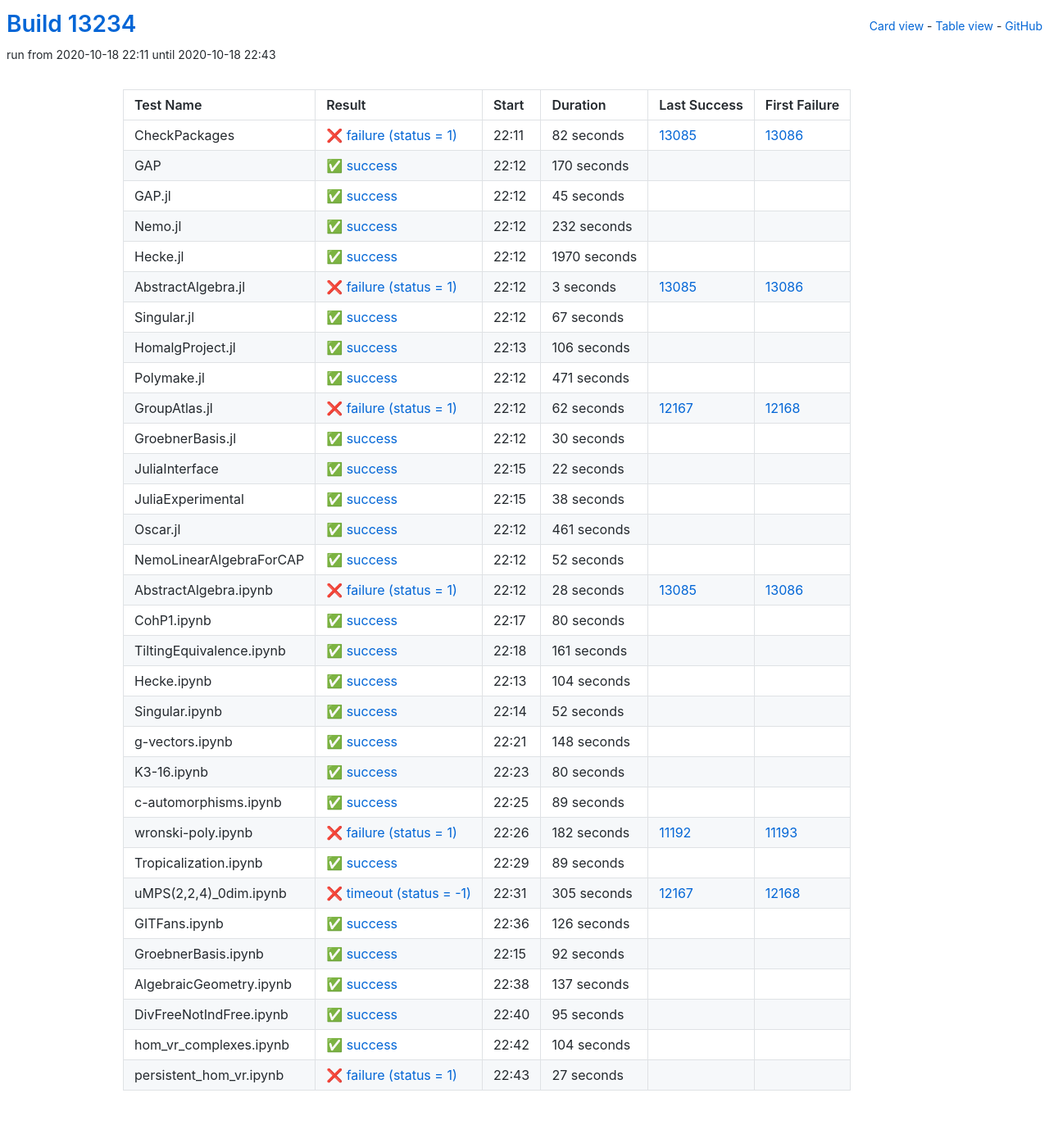
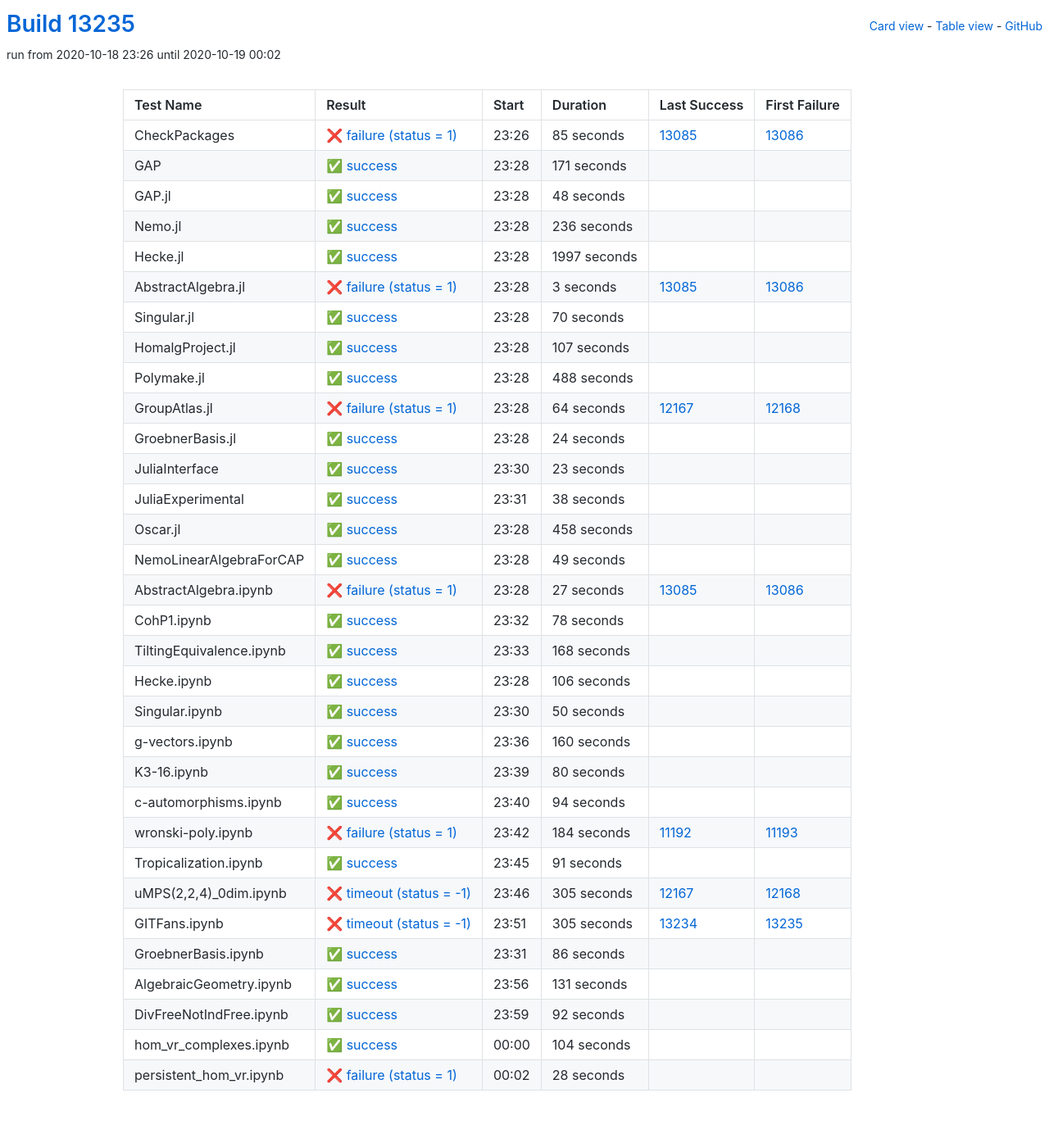
Before and after one commit to oscar-system/oscar-ci-status, a Jekyll site: the page built from table.html, in a window 1280 px wide. Shown: the whole page at 82% size. Built offline with Jekyll 4.4.1, drawn with Linux system fonts in a browser that asks for light colours.

Commit message:
Build #13235

```diff
--- a/_data/ci.yml
+++ b/_data/ci.yml
@@ -1,6 +1,6 @@
 ---
-build: 13234
-build_url: https://oscarci.mathematik.uni-kl.de/job/oscar/13234/
+build: 13235
+build_url: https://oscarci.mathematik.uni-kl.de/job/oscar/13235/
 job: oscar
 organization: oscar-system
 repo: oscar-ci-status
@@ -8,68 +8,68 @@
 tests:
 - name: CheckPackages
   id: checkpackages
-  log: https://oscarci.mathematik.uni-kl.de/job/oscar/13234/artifact/logs/build-13234/CheckPackages.log
-  start: 2020-10-18 22:11
+  log: https://oscarci.mathematik.uni-kl.de/job/oscar/13235/artifact/logs/build-13235/CheckPackages.log
+  start: 2020-10-18 23:26
   success: false
   exitcode: 1
   status: failure
-  duration: 82
+  duration: 85
   last_success: 13085
   last_success_url: https://oscarci.mathematik.uni-kl.de/job/oscar/13085/
   first_failure: 13086
   first_failure_url: https://oscarci.mathematik.uni-kl.de/job/oscar/13086/
 - name: GAP
   id: gap
-  log: https://oscarci.mathematik.uni-kl.de/job/oscar/13234/artifact/logs/build-13234/GAP.log
-  start: 2020-10-18 22:12
+  log: https://oscarci.mathematik.uni-kl.de/job/oscar/13235/artifact/logs/build-13235/GAP.log
+  start: 2020-10-18 23:28
   success: true
   exitcode: 0
   status: success
-  duration: 170
+  duration: 171
   last_success: false
   last_success_url:
   first_failure: false
   first_failure_url:
 - name: GAP.jl
   id: gap-jl
-  log: https://oscarci.mathematik.uni-kl.de/job/oscar/13234/artifact/logs/build-13234/GAP.jl.log
-  start: 2020-10-18 22:12
+  log: https://oscarci.mathematik.uni-kl.de/job/oscar/13235/artifact/logs/build-13235/GAP.jl.log
+  start: 2020-10-18 23:28
   success: true
   exitcode: 0
   status: success
-  duration: 45
+  duration: 48
   last_success: false
   last_success_url:
   first_failure: false
   first_failure_url:
 - name: Nemo.jl
   id: nemo-jl
-  log: https://oscarci.mathematik.uni-kl.de/job/oscar/13234/artifact/logs/build-13234/Nemo.jl.log
-  start: 2020-10-18 22:12
+  log: https://oscarci.mathematik.uni-kl.de/job/oscar/13235/artifact/logs/build-13235/Nemo.jl.log
+  start: 2020-10-18 23:28
   success: true
   exitcode: 0
   status: success
-  duration: 232
+  duration: 236
   last_success: false
   last_success_url:
   first_failure: false
   first_failure_url:
 - name: Hecke.jl
   id: hecke-jl
-  log: https://oscarci.mathematik.uni-kl.de/job/oscar/13234/artifact/logs/build-13234/Hecke.jl.log
-  start: 2020-10-18 22:12
+  log: https://oscarci.mathematik.uni-kl.de/job/oscar/13235/artifact/logs/build-13235/Hecke.jl.log
+  start: 2020-10-18 23:28
   success: true
   exitcode: 0
   status: success
-  duration: 1970
+  duration: 1997
   last_success: false
   last_success_url:
   first_failure: false
   first_failure_url:
 - name: AbstractAlgebra.jl
   id: abstractalgebra-jl
-  log: https://oscarci.mathematik.uni-kl.de/job/oscar/13234/artifact/logs/build-13234/AbstractAlgebra.jl.log
-  start: 2020-10-18 22:12
+  log: https://oscarci.mathematik.uni-kl.de/job/oscar/13235/artifact/logs/build-13235/AbstractAlgebra.jl.log
+  start: 2020-10-18 23:28
   success: false
   exitcode: 1
   status: failure
@@ -80,80 +80,80 @@
   first_failure_url: https://oscarci.mathematik.uni-kl.de/job/oscar/13086/
 - name: Singular.jl
   id: singular-jl
-  log: https://oscarci.mathematik.uni-kl.de/job/oscar/13234/artifact/logs/build-13234/Singular.jl.log
-  start: 2020-10-18 22:12
+  log: https://oscarci.mathematik.uni-kl.de/job/oscar/13235/artifact/logs/build-13235/Singular.jl.log
+  start: 2020-10-18 23:28
   success: true
   exitcode: 0
   status: success
-  duration: 67
+  duration: 70
   last_success: false
   last_success_url:
   first_failure: false
   first_failure_url:
 - name: HomalgProject.jl
   id: homalgproject-jl
-  log: https://oscarci.mathematik.uni-kl.de/job/oscar/13234/artifact/logs/build-13234/HomalgProject.jl.log
-  start: 2020-10-18 22:13
+  log: https://oscarci.mathematik.uni-kl.de/job/oscar/13235/artifact/logs/build-13235/HomalgProject.jl.log
+  start: 2020-10-18 23:28
   success: true
   exitcode: 0
   status: success
-  duration: 106
+  duration: 107
   last_success: false
   last_success_url:
   first_failure: false
   first_failure_url:
 - name: Polymake.jl
   id: polymake-jl
-  log: https://oscarci.mathematik.uni-kl.de/job/oscar/13234/artifact/logs/build-13234/Polymake.jl.log
-  start: 2020-10-18 22:12
+  log: https://oscarci.mathematik.uni-kl.de/job/oscar/13235/artifact/logs/build-13235/Polymake.jl.log
+  start: 2020-10-18 23:28
   success: true
   exitcode: 0
   status: success
-  duration: 471
+  duration: 488
   last_success: false
   last_success_url:
   first_failure: false
   first_failure_url:
 - name: GroupAtlas.jl
   id: groupatlas-jl
-  log: https://oscarci.mathematik.uni-kl.de/job/oscar/13234/artifact/logs/build-13234/GroupAtlas.jl.log
-  start: 2020-10-18 22:12
+  log: https://oscarci.mathematik.uni-kl.de/job/oscar/13235/artifact/logs/build-13235/GroupAtlas.jl.log
+  start: 2020-10-18 23:28
   success: false
   exitcode: 1
   status: failure
-  duration: 62
+  duration: 64
   last_success: 12167
   last_success_url: https://oscarci.mathematik.uni-kl.de/job/oscar/12167/
   first_failure: 12168
   first_failure_url: https://oscarci.mathematik.uni-kl.de/job/oscar/12168/
 - name: GroebnerBasis.jl
   id: groebnerbasis-jl
-  log: https://oscarci.mathematik.uni-kl.de/job/oscar/13234/artifact/logs/build-13234/GroebnerBasis.jl.log
-  start: 2020-10-18 22:12
+  log: https://oscarci.mathematik.uni-kl.de/job/oscar/13235/artifact/logs/build-13235/GroebnerBasis.jl.log
+  start: 2020-10-18 23:28
   success: true
   exitcode: 0
   status: success
-  duration: 30
+  duration: 24
   last_success: false
   last_success_url:
   first_failure: false
   first_failure_url:
 - name: JuliaInterface
   id: juliainterface
-  log: https://oscarci.mathematik.uni-kl.de/job/oscar/13234/artifact/logs/build-13234/JuliaInterface.log
-  start: 2020-10-18 22:15
+  log: https://oscarci.mathematik.uni-kl.de/job/oscar/13235/artifact/logs/build-13235/JuliaInterface.log
+  start: 2020-10-18 23:30
   success: true
   exitcode: 0
   status: success
-  duration: 22
+  duration: 23
   last_success: false
   last_success_url:
   first_failure: false
   first_failure_url:
 - name: JuliaExperimental
   id: juliaexperimental
-  log: https://oscarci.mathematik.uni-kl.de/job/oscar/13234/artifact/logs/build-13234/JuliaExperimental.log
-  start: 2020-10-18 22:15
+  log: https://oscarci.mathematik.uni-kl.de/job/oscar/13235/artifact/logs/build-13235/JuliaExperimental.log
+  start: 2020-10-18 23:31
   success: true
   exitcode: 0
   status: success
@@ -164,104 +164,104 @@
   first_failure_url:
 - name: Oscar.jl
   id: oscar-jl
-  log: https://oscarci.mathematik.uni-kl.de/job/oscar/13234/artifact/logs/build-13234/Oscar.jl.log
-  start: 2020-10-18 22:12
+  log: https://oscarci.mathematik.uni-kl.de/job/oscar/13235/artifact/logs/build-13235/Oscar.jl.log
+  start: 2020-10-18 23:28
   success: true
   exitcode: 0
   status: success
-  duration: 461
+  duration: 458
   last_success: false
   last_success_url:
   first_failure: false
   first_failure_url:
 - name: NemoLinearAlgebraForCAP
   id: nemolinearalgebraforcap
-  log: https://oscarci.mathematik.uni-kl.de/job/oscar/13234/artifact/logs/build-13234/NemoLinearAlgebraForCAP.log
-  start: 2020-10-18 22:12
+  log: https://oscarci.mathematik.uni-kl.de/job/oscar/13235/artifact/logs/build-13235/NemoLinearAlgebraForCAP.log
+  start: 2020-10-18 23:28
   success: true
   exitcode: 0
   status: success
-  duration: 52
+  duration: 49
   last_success: false
   last_success_url:
   first_failure: false
   first_failure_url:
 - name: AbstractAlgebra.ipynb
   id: abstractalgebra-ipynb
-  log: https://oscarci.mathematik.uni-kl.de/job/oscar/13234/artifact/logs/build-13234/AbstractAlgebra.ipynb.log
-  start: 2020-10-18 22:12
+  log: https://oscarci.mathematik.uni-kl.de/job/oscar/13235/artifact/logs/build-13235/AbstractAlgebra.ipynb.log
+  start: 2020-10-18 23:28
   success: false
   exitcode: 1
   status: failure
-  duration: 28
+  duration: 27
   last_success: 13085
   last_success_url: https://oscarci.mathematik.uni-kl.de/job/oscar/13085/
   first_failure: 13086
   first_failure_url: https://oscarci.mathematik.uni-kl.de/job/oscar/13086/
 - name: CohP1.ipynb
   id: cohp1-ipynb
-  log: https://oscarci.mathematik.uni-kl.de/job/oscar/13234/artifact/logs/build-13234/CohP1.ipynb.log
-  start: 2020-10-18 22:17
+  log: https://oscarci.mathematik.uni-kl.de/job/oscar/13235/artifact/logs/build-13235/CohP1.ipynb.log
+  start: 2020-10-18 23:32
   success: true
   exitcode: 0
   status: success
-  duration: 80
+  duration: 78
   last_success: false
   last_success_url:
   first_failure: false
   first_failure_url:
 - name: TiltingEquivalence.ipynb
   id: tiltingequivalence-ipynb
-  log: https://oscarci.mathematik.uni-kl.de/job/oscar/13234/artifact/logs/build-13234/TiltingEquivalence.ipynb.log
-  start: 2020-10-18 22:18
+  log: https://oscarci.mathematik.uni-kl.de/job/oscar/13235/artifact/logs/build-13235/TiltingEquivalence.ipynb.log
+  start: 2020-10-18 23:33
   success: true
   exitcode: 0
   status: success
-  duration: 161
+  duration: 168
   last_success: false
   last_success_url:
   first_failure: false
   first_failure_url:
 - name: Hecke.ipynb
   id: hecke-ipynb
-  log: https://oscarci.mathematik.uni-kl.de/job/oscar/13234/artifact/logs/build-13234/Hecke.ipynb.log
-  start: 2020-10-18 22:13
+  log: https://oscarci.mathematik.uni-kl.de/job/oscar/13235/artifact/logs/build-13235/Hecke.ipynb.log
+  start: 2020-10-18 23:28
   success: true
   exitcode: 0
   status: success
-  duration: 104
+  duration: 106
   last_success: false
   last_success_url:
   first_failure: false
   first_failure_url:
 - name: Singular.ipynb
   id: singular-ipynb
-  log: https://oscarci.mathematik.uni-kl.de/job/oscar/13234/artifact/logs/build-13234/Singular.ipynb.log
-  start: 2020-10-18 22:14
+  log: https://oscarci.mathematik.uni-kl.de/job/oscar/13235/artifact/logs/build-13235/Singular.ipynb.log
+  start: 2020-10-18 23:30
   success: true
   exitcode: 0
   status: success
-  duration: 52
+  duration: 50
   last_success: false
   last_success_url:
   first_failure: false
   first_failure_url:
 - name: g-vectors.ipynb
   id: g-vectors-ipynb
-  log: https://oscarci.mathematik.uni-kl.de/job/oscar/13234/artifact/logs/build-13234/g-vectors.ipynb.log
-  start: 2020-10-18 22:21
+  log: https://oscarci.mathematik.uni-kl.de/job/oscar/13235/artifact/logs/build-13235/g-vectors.ipynb.log
+  start: 2020-10-18 23:36
   success: true
   exitcode: 0
   status: success
-  duration: 148
+  duration: 160
   last_success: false
   last_success_url:
   first_failure: false
   first_failure_url:
 - name: K3-16.ipynb
   id: k3-16-ipynb
-  log: https://oscarci.mathematik.uni-kl.de/job/oscar/13234/artifact/logs/build-13234/K3-16.ipynb.log
-  start: 2020-10-18 22:23
+  log: https://oscarci.mathematik.uni-kl.de/job/oscar/13235/artifact/logs/build-13235/K3-16.ipynb.log
+  start: 2020-10-18 23:39
   success: true
   exitcode: 0
   status: success
@@ -272,44 +272,44 @@
   first_failure_url:
 - name: c-automorphisms.ipynb
   id: c-automorphisms-ipynb
-  log: https://oscarci.mathematik.uni-kl.de/job/oscar/13234/artifact/logs/build-13234/c-automorphisms.ipynb.log
-  start: 2020-10-18 22:25
+  log: https://oscarci.mathematik.uni-kl.de/job/oscar/13235/artifact/logs/build-13235/c-automorphisms.ipynb.log
+  start: 2020-10-18 23:40
   success: true
   exitcode: 0
   status: success
-  duration: 89
+  duration: 94
   last_success: false
   last_success_url:
   first_failure: false
   first_failure_url:
 - name: wronski-poly.ipynb
   id: wronski-poly-ipynb
-  log: https://oscarci.mathematik.uni-kl.de/job/oscar/13234/artifact/logs/build-13234/wronski-poly.ipynb.log
-  start: 2020-10-18 22:26
+  log: https://oscarci.mathematik.uni-kl.de/job/oscar/13235/artifact/logs/build-13235/wronski-poly.ipynb.log
+  start: 2020-10-18 23:42
   success: false
   exitcode: 1
   status: failure
-  duration: 182
+  duration: 184
   last_success: 11192
   last_success_url: https://oscarci.mathematik.uni-kl.de/job/oscar/11192/
   first_failure: 11193
   first_failure_url: https://oscarci.mathematik.uni-kl.de/job/oscar/11193/
 - name: Tropicalization.ipynb
   id: tropicalization-ipynb
-  log: https://oscarci.mathematik.uni-kl.de/job/oscar/13234/artifact/logs/build-13234/Tropicalization.ipynb.log
-  start: 2020-10-18 22:29
+  log: https://oscarci.mathematik.uni-kl.de/job/oscar/13235/artifact/logs/build-13235/Tropicalization.ipynb.log
+  start: 2020-10-18 23:45
   success: true
   exitcode: 0
   status: success
-  duration: 89
+  duration: 91
   last_success: false
   last_success_url:
   first_failure: false
   first_failure_url:
 - name: uMPS(2,2,4)_0dim.ipynb
   id: umps-2-2-4-0dim-ipynb
-  log: https://oscarci.mathematik.uni-kl.de/job/oscar/13234/artifact/logs/build-13234/uMPS-2-2-4-_0dim.ipynb.log
-  start: 2020-10-18 22:31
+  log: https://oscarci.mathematik.uni-kl.de/job/oscar/13235/artifact/logs/build-13235/uMPS-2-2-4-_0dim.ipynb.log
+  start: 2020-10-18 23:46
   success: false
   exitcode: -1
   status: timeout
@@ -320,20 +320,44 @@
   first_failure_url: https://oscarci.mathematik.uni-kl.de/job/oscar/12168/
 - name: GITFans.ipynb
   id: gitfans-ipynb
-  log: https://oscarci.mathematik.uni-kl.de/job/oscar/13234/artifact/logs/build-13234/GITFans.ipynb.log
-  start: 2020-10-18 22:36
+  log: https://oscarci.mathematik.uni-kl.de/job/oscar/13235/artifact/logs/build-13235/GITFans.ipynb.log
+  start: 2020-10-18 23:51
+  success: false
+  exitcode: -1
+  status: timeout
+  duration: 305
+  last_success: 13234
+  last_success_url: https://oscarci.mathematik.uni-kl.de/job/oscar/13234/
+  first_failure: 13235
+  first_failure_url: https://oscarci.mathematik.uni-kl.de/job/oscar/13235/
+- name: GroebnerBasis.ipynb
+  id: groebnerbasis-ipynb
+  log: https://oscarci.mathematik.uni-kl.de/job/oscar/13235/artifact/logs/build-13235/GroebnerBasis.ipynb.log
+  start: 2020-10-18 23:31
   success: true
   exitcode: 0
   status: success
-  duration: 126
+  duration: 86
   last_success: false
   last_success_url:
   first_failure: false
   first_failure_url:
-- name: GroebnerBasis.ipynb
-  id: groebnerbasis-ipynb
-  log: https://oscarci.mathematik.uni-kl.de/job/oscar/13234/artifact/logs/build-13234/GroebnerBasis.ipynb.log
-  start: 2020-10-18 22:15
+- name: AlgebraicGeometry.ipynb
+  id: algebraicgeometry-ipynb
+  log: https://oscarci.mathematik.uni-kl.de/job/oscar/13235/artifact/logs/build-13235/AlgebraicGeometry.ipynb.log
+  start: 2020-10-18 23:56
+  success: true
+  exitcode: 0
+  status: success
+  duration: 131
+  last_success: false
+  last_success_url:
+  first_failure: false
+  first_failure_url:
+- name: DivFreeNotIndFree.ipynb
+  id: divfreenotindfree-ipynb
+  log: https://oscarci.mathematik.uni-kl.de/job/oscar/13235/artifact/logs/build-13235/DivFreeNotIndFree.ipynb.log
+  start: 2020-10-18 23:59
   success: true
   exitcode: 0
   status: success
@@ -342,34 +366,10 @@
   last_success_url:
   first_failure: false
   first_failure_url:
-- name: AlgebraicGeometry.ipynb
-  id: algebraicgeometry-ipynb
-  log: https://oscarci.mathematik.uni-kl.de/job/oscar/13234/artifact/logs/build-13234/AlgebraicGeometry.ipynb.log
-  start: 2020-10-18 22:38
-  success: true
-  exitcode: 0
-  status: success
-  duration: 137
-  last_success: false
-  last_success_url:
-  first_failure: false
-  first_failure_url:
-- name: DivFreeNotIndFree.ipynb
-  id: divfreenotindfree-ipynb
-  log: https://oscarci.mathematik.uni-kl.de/job/oscar/13234/artifact/logs/build-13234/DivFreeNotIndFree.ipynb.log
-  start: 2020-10-18 22:40
-  success: true
-  exitcode: 0
-  status: success
-  duration: 95
-  last_success: false
-  last_success_url:
-  first_failure: false
-  first_failure_url:
 - name: hom_vr_complexes.ipynb
   id: hom-vr-complexes-ipynb
-  log: https://oscarci.mathematik.uni-kl.de/job/oscar/13234/artifact/logs/build-13234/hom_vr_complexes.ipynb.log
-  start: 2020-10-18 22:42
+  log: https://oscarci.mathematik.uni-kl.de/job/oscar/13235/artifact/logs/build-13235/hom_vr_complexes.ipynb.log
+  start: 2020-10-19 00:00
   success: true
   exitcode: 0
   status: success
@@ -380,12 +380,12 @@
   first_failure_url:
 - name: persistent_hom_vr.ipynb
   id: persistent-hom-vr-ipynb
-  log: https://oscarci.mathematik.uni-kl.de/job/oscar/13234/artifact/logs/build-13234/persistent_hom_vr.ipynb.log
-  start: 2020-10-18 22:43
+  log: https://oscarci.mathematik.uni-kl.de/job/oscar/13235/artifact/logs/build-13235/persistent_hom_vr.ipynb.log
+  start: 2020-10-19 00:02
   success: false
   exitcode: 1
   status: failure
-  duration: 27
+  duration: 28
   last_success: false
   last_success_url:
   first_failure: false
```
Also changed, not shown: README.md.
